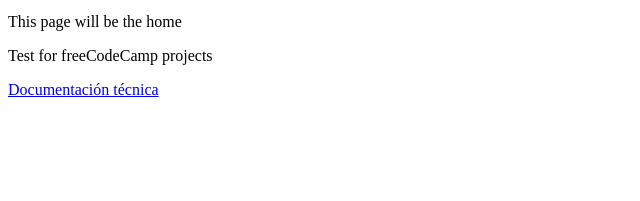
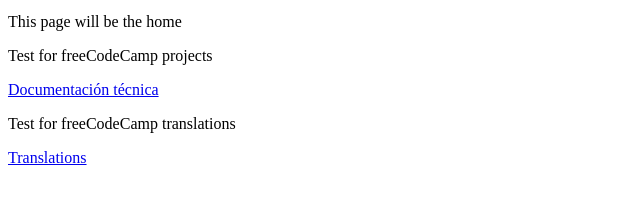
Before and after one commit to franmaral/franmaral.github.io, a plain HTML site: page index.html in a window 1280 px wide. Shown: the part 101-302 px from the top of the page, without its empty margins (0-640 px from the left). Drawn offline with Linux system fonts and the light colour scheme.

Commit message:
Update index.html
An update for test.

Signed-off-by: Fran Martinez <132006731+franmaral@users.noreply.github.com>

```diff
--- a/index.html
+++ b/index.html
@@ -6,5 +6,7 @@
 <p>This page will be the home</p>
 <p>Test for freeCodeCamp projects</p>
 <a href="../freecodecamp/fcc-documentacion-tecnica.html" target="_blank">Documentación técnica</a>
+<p>Test for freeCodeCamp translations</p>
+<a href="https://www.freecodecamp.org/espanol/news/author/fran/ target="_blank">Translations</a>
 </body>
 </html>
```
